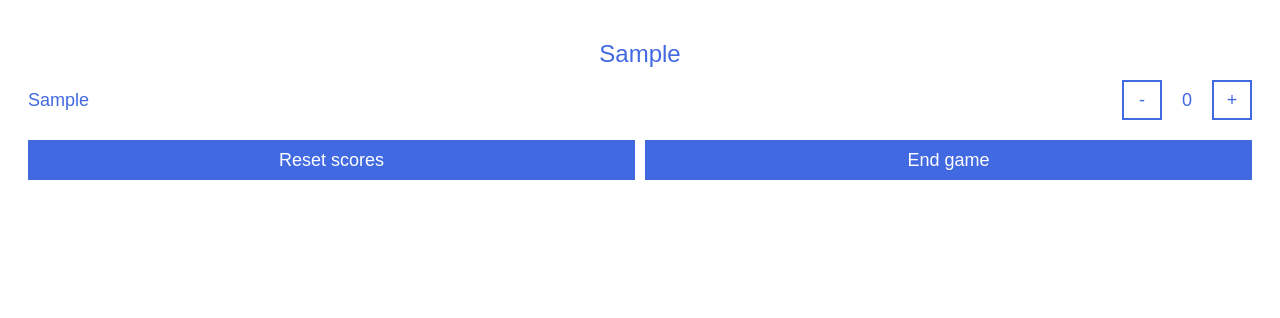
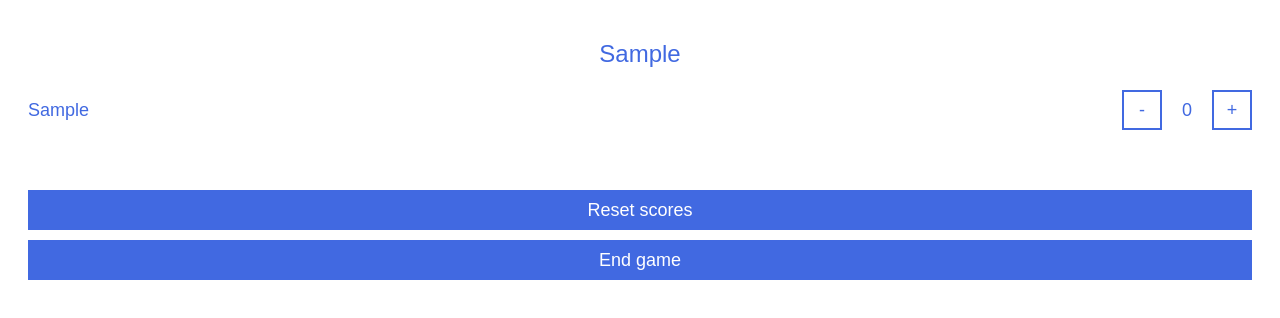
Before and after one commit to paula-roesler/scorekeeper, a React (Create React App) app: page / in a window 1280 px wide. Both pictures are taken after typing "Sample", "Sample" into the empty fields and a click on the button "Create game". Shown: the top 318 px of the page. Built offline with nearby package versions, Linux system fonts and the light colour scheme.

Commit message:
Restructuring pages in styled-components

```diff
--- a/src/App.js
+++ b/src/App.js
@@ -1,57 +1,34 @@
-import React from 'react'
 import { useState } from 'react'
+import styled from 'styled-components/macro'
 import { v4 as uuidv4 } from 'uuid'
-import styled from 'styled-components/macro'
-import Header from './components/Header'
-import Button from './components/Button'
 import GameForm from './components/GameForm'
-import Player from './components/Player'
-import HistoryEntry from './components/HistoryEntry'
+import GamePage from './components/GamePage'
+import HistoryPage from './components/HistoryPage'
 import Navigation from './components/Navigation'
 
 export default function App() {
   const [players, setPlayers] = useState([])
   const [nameOfGame, setNameOfGame] = useState('')
-  const [currentPage, setCurrentPage] = useState('play')
+  const [currentPage, setCurrentPage] = useState('create')
   const [history, setHistory] = useState([])
 
   return (
     <AppLayout>
       {/* conditional rendering */}
-      {currentPage === 'play' && (
-        <div>
-          <GameForm onCreateGame={createGame} />
-        </div>
+      {currentPage === 'create' && <GameForm onCreateGame={createGame} />}
+      {currentPage === 'game' && (
+        <GamePage
+          nameOfGame={nameOfGame}
+          players={players}
+          onPlus={handlePlus}
+          onMinus={handleMinus}
+          onReset={resetScores}
+          onEnd={endGame}
+        />
       )}
+      {currentPage === 'history' && <HistoryPage history={history} />}
 
-      {currentPage === 'game' && (
-        <div>
-          <Header>{nameOfGame}</Header>
-          {players.map(({ name, score }, index) => (
-            <Player
-              key={name}
-              name={name}
-              score={score}
-              onPlus={() => handlePlus(index)}
-              onMinus={() => handleMinus(index)}
-            />
-          ))}
-          <ButtonGrid>
-            <Button onClick={resetScores}>Reset scores</Button>
-            <Button onClick={endGame}>End game</Button>
-          </ButtonGrid>
-        </div>
-      )}
-
-      {currentPage === 'history' && (
-        <HistoryWrapper>
-          {history.map(({ nameOfGame, players, id }) => (
-            <HistoryEntry key={id} nameOfGame={nameOfGame} players={players} />
-          ))}
-        </HistoryWrapper>
-      )}
-
-      {(currentPage === 'play' || currentPage === 'history') && (
+      {['create', 'history'].includes(currentPage) && (
         <Navigation currentPage={currentPage} onNavigate={setCurrentPage} />
       )}
     </AppLayout>
@@ -68,7 +45,7 @@ export default function App() {
     setHistory([{ players, nameOfGame, id: uuidv4() }, ...history])
     setPlayers([])
     setNameOfGame('')
-    setCurrentPage('play')
+    setCurrentPage('create')
   }
 
   function resetScores() {
@@ -99,15 +76,3 @@ const AppLayout = styled.div`
   gap: 20px;
   padding: 20px;
 `
-
-const HistoryWrapper = styled.div`
-  display: grid;
-  gap: 28px;
-`
-
-const ButtonGrid = styled.div`
-  display: grid;
-  grid-template-columns: 1fr 1fr;
-  gap: 10px;
-  margin-top: 20px;
-`
--- /dev/null
+++ b/src/components/GamePage.js
@@ -0,0 +1,43 @@
+import React from 'react'
+import styled from 'styled-components/macro'
+import Header from './Header'
+import Button from './Button'
+import Player from './Player'
+
+export default function GamePage({
+  nameOfGame,
+  players,
+  onPlus,
+  onMinus,
+  onReset,
+  onEnd,
+}) {
+  return (
+    <Grid>
+      <Header>{nameOfGame}</Header>
+      {players.map(({ name, score }, index) => (
+        <Player
+          key={name}
+          name={name}
+          score={score}
+          onPlus={() => onPlus(index)}
+          onMinus={() => onMinus(index)}
+        />
+      ))}
+      <ButtonGroup>
+        <Button onClick={onReset}>Reset scores</Button>
+        <Button onClick={onEnd}>End game</Button>
+      </ButtonGroup>
+    </Grid>
+  )
+}
+
+const Grid = styled.div`
+  display: grid;
+  gap: 10px;
+`
+const ButtonGroup = styled.div`
+  display: grid;
+  gap: 10px;
+  margin-top: 40px;
+`
--- /dev/null
+++ b/src/components/HistoryPage.js
@@ -0,0 +1,18 @@
+import React from 'react'
+import styled from 'styled-components/macro'
+import HistoryEntry from './HistoryEntry'
+
+export default function HistoryPage(history) {
+  return (
+    <HistoryWrapper>
+      {history.map(({ nameOfGame, players, id }) => (
+        <HistoryEntry key={id} nameOfGame={nameOfGame} players={players} />
+      ))}
+    </HistoryWrapper>
+  )
+}
+
+const HistoryWrapper = styled.div`
+  display: grid;
+  gap: 28px;
+`
--- /dev/null
+++ b/src/components/PlayPage.js
@@ -0,0 +1 @@
+import styled from 'styled-components/macro'
```
